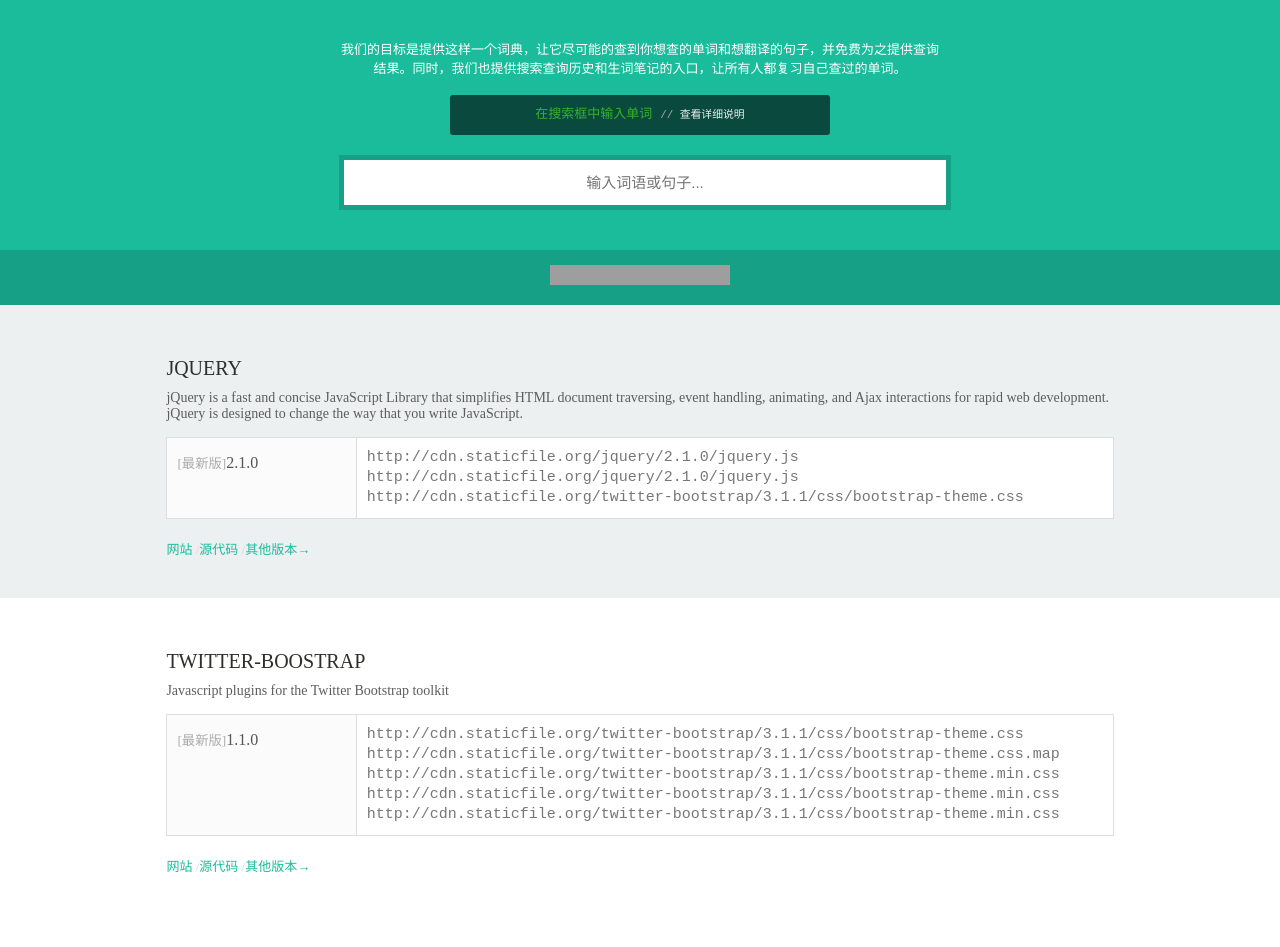
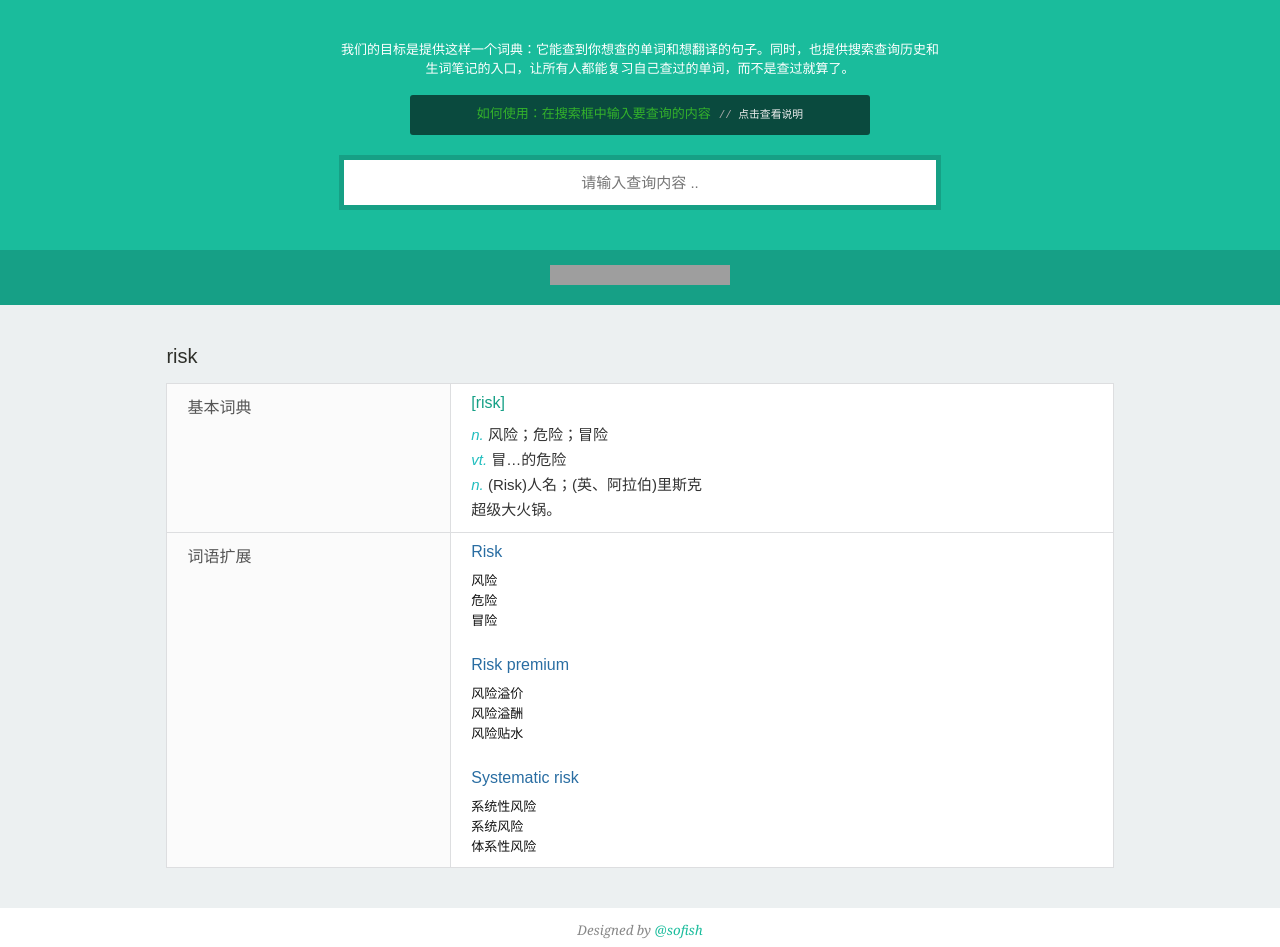
Before and after one commit to wangjun/Kill_Words, a plain HTML site: page index.html in a window 1280 px wide. Shown: the part 83-1030 px from the top of the page. Drawn offline with Linux system fonts and the light colour scheme; grey boxes are pictures that could not be loaded.

Commit message:
Complete the mainly part of UI

```diff
--- a/index.html
+++ b/index.html
@@ -1,12 +1,12 @@
 <!DOCTYPE html>
-<html>
+<html ng-app="app">
 <head>
-    <title>开放静态文件 CDN - 为开源库提供稳定、快速的免费 CDN 服务</title>
+    <title>多引擎词典查询 - 记录查询历史，复习生词，推荐学习资源</title>
     <meta name="viewport" content="width=device-width initial-scale=1.0 maximum-scale=1.0"/>
     <meta charset="utf-8"/>
     <link rel="stylesheet" href="static/css/style.css"/>
 </head>
-<body>
+<body ng-controller="fetchData">
     <div class="head">
         <div id="header">
             <a href="staticfile.org" id="title">Kill Words 词典</a>
@@ -17,13 +17,13 @@
             </ul>
         </div>
         <div id="purpose">
-            <p>我们的目标是提供这样一个词典，让它尽可能的查到你想查的单词和想翻译的句子，并免费为之提供查询结果。同时，我们也提供搜索查询历史和生词笔记的入口，让所有人都复习自己查过的单词。</p>
-        <pre>在搜索框中输入单词 <small>// <a href="https://github.com/staticfile/cli#readme">查看详细说明</a></small></pre>
+            <p>我们的目标是提供这样一个词典：它能查到你想查的单词和想翻译的句子。同时，也提供搜索查询历史和生词笔记的入口，让所有人都能复习自己查过的单词，而不是查过就算了。</p>
+        <pre>如何使用：在搜索框中输入要查询的内容 <small>// <a href="https://github.com/staticfile/cli#readme">点击查看说明</a></small></pre>
         </div>
-        <div id="search"><input type="text" placeholder="输入词语或句子..." autofocus=""/></div>
+        <div id="search"><input type="text" placeholder="请输入查询内容 .." autofocus autocomplete="off"/></div>
         <div class="gh-info">
-            <iframe ng-src="http://ghbtns.com/github-btn.html?user=staticfile&amp;repo=static&amp;type=watch&amp;count=true" allowtransparency="true" frameborder="0" height="20px" scrolling="0" width="85px" src="http://ghbtns.com/github-btn.html?user=staticfile&amp;repo=static&amp;type=watch&amp;count=true"></iframe>
-            <iframe ng-src="http://ghbtns.com/github-btn.html?user=staticfile&amp;repo=static&amp;type=fork&amp;count=true" allowtransparency="true" frameborder="0" scrolling="0" width="95" height="20" src="http://ghbtns.com/github-btn.html?user=staticfile&amp;repo=static&amp;type=fork&amp;count=true"></iframe>
+            <iframe ng-src="http://ghbtns.com/github-btn.html?user=sunivengg&amp;repo=Kill_Words&amp;type=watch&amp;count=true" allowtransparency="true" frameborder="0" height="20px" scrolling="0" width="85px" src="http://ghbtns.com/github-btn.html?user=sunivengg&amp;repo=Kill_Words&amp;type=watch&amp;count=true"></iframe>
+            <iframe ng-src="http://ghbtns.com/github-btn.html?user=sunivengg&amp;repo=Kill_Words&amp;type=fork&amp;count=true" allowtransparency="true" frameborder="0" scrolling="0" width="95" height="20" src="http://ghbtns.com/github-btn.html?user=sunivengg&amp;repo=Kill_Words&amp;type=fork&amp;count=true"></iframe>
         </div>
     </div>
     <div class="hot-libs">
@@ -37,62 +37,64 @@
     </div>
     <div class="libs">
         <div class="lib">
-            <h2>jquery</h2>
-            <p class="description">
-                jQuery is a fast and concise JavaScript Library that simplifies HTML document traversing, event handling, animating, and Ajax interactions for rapid web development. jQuery is designed to change the way that you write JavaScript.
-            </p>
+            <h2>risk</h2>
             <table>
                 <tbody>
                     <tr>
-                        <th><small>[最新版]</small>2.1.0</th>
+                        <th>基本词典</th>
                         <td>
-                            <pre>
-                                <code>http://cdn.staticfile.org/jquery/2.1.0/jquery.js</code>
-                                <code>http://cdn.staticfile.org/jquery/2.1.0/jquery.js</code>
-                                <code>http://cdn.staticfile.org/twitter-bootstrap/3.1.1/css/bootstrap-theme.css</code>
-                            </pre>
+                            <h5 class="pronounce">[risk]</h5>
+                            <ul class="meaning">
+                                <li><i>n. </i>风险；危险；冒险</li>
+                                <li><i>vt. </i>冒…的危险</li>
+                                <li><i>n. </i>(Risk)人名；(英、阿拉伯)里斯克</li>
+                                <li>超级大火锅。</li>
+                            </ul>
+                        </td>
+                    </tr>
+                    <tr>
+                        <th>词语扩展</th>
+                        <td>
+                            <ul class="extend">
+                                <h5>Risk</h5>
+                                <li>风险</li>
+                                <li>危险</li>
+                                <li>冒险</li>
+                            </ul>
+                            <ul class="extend">
+                                <h5>Risk premium</h5>
+                                <li>风险溢价</li>
+                                <li>风险溢酬</li>
+                                <li>风险贴水</li>
+                            </ul>
+                            <ul class="extend">
+                                <h5>Systematic risk</h5>
+                                <li>系统性风险</li>
+                                <li>系统风险</li>
+                                <li>体系性风险</li>
+                            </ul>
                         </td>
                     </tr>
                 </tbody>
             </table>
-            <ul class="lib-refference">
-                <li><a href="">网站</a> / </li>
-                <li><a href="">源代码</a> / </li>
-                <li><a href="">其他版本&rarr;</a></li>
-            </ul>
-        </div>
-        <div class="lib">
-            <h2>twitter-boostrap</h2>
-            <p class="description">
-                Javascript plugins for the Twitter Bootstrap toolkit
-            </p>
-            <table>
-                <tbody>
-                    <tr>
-                        <th><small>[最新版]</small>1.1.0</th>
-                        <td>
-                            <pre>
-                                <code>http://cdn.staticfile.org/twitter-bootstrap/3.1.1/css/bootstrap-theme.css</code>
-                                <code>http://cdn.staticfile.org/twitter-bootstrap/3.1.1/css/bootstrap-theme.css.map</code>
-                                <code>http://cdn.staticfile.org/twitter-bootstrap/3.1.1/css/bootstrap-theme.min.css</code>
-                                <code>http://cdn.staticfile.org/twitter-bootstrap/3.1.1/css/bootstrap-theme.min.css</code>
-                                <code>http://cdn.staticfile.org/twitter-bootstrap/3.1.1/css/bootstrap-theme.min.css</code>
-                            </pre>
-                        </td>
-                    </tr>
-                </tbody>
-            </table>
-            <ul class="lib-refference">
-                <li><a href="">网站</a> / </li>
-                <li><a href="">源代码</a> / </li>
-                <li><a href="">其他版本&rarr;</a></li>
-            </ul>
         </div>
     </div>
     <div id="footer">
-        <img src="static/image/qiniu.png" alt="七牛云存储"/>
-        <p><small>CDN 加速由七牛云存储提供</small></p>
-        <p><small>© Copyright 2014<a href="staticfile.org"><em>staticfile.org</em></a>.Built upon love</small></p>
+        <p><small>Designed by <a href="https://github.com/sofish">@sofish</a></small></p>
+        <p><small>© Copyright 2014<a href="https://github.com/sunivengg"><em> sunaiwen </em></a>.Built upon love.</small></p>
     </div>
+    <script>
+        (function(){
+            var url = 'http://fanyi.youdao.com/openapi.do?keyfrom=Kill-Words&key=679618694&type=data&doctype=jsonp&callback=getData&version=1.1&q=超级无聊';
+            var script = document.createElement('script');
+            script.setAttribute('src', url);
+            document.getElementsByClassName('head')[0].appendChild(script);
+            window.getData = function (obj){
+                console.log(
+                        obj
+                )
+            }
+        })();
+    </script>
 </body>
 </html>
--- a/static/css/style.less
+++ b/static/css/style.less
@@ -13,11 +13,13 @@
 body {
     margin: 0;
     min-height: 100%;
-    font-family: 400 0.875em/1.8 "Microsoft YaHei", "Hiragino Sans GB", "WenQuanYi Micro Hei", sans-serif;
+    font-family: "Microsoft YaHei", "Hiragino Sans GB", "WenQuanYi Micro Hei", sans-serif;
 }
 
-h2 {
-    text-transform: uppercase;
+h5 {
+    font-weight: normal;
+    font-size: 16px/@z;
+    margin: 0 0 10px 0/@z;
 }
 
 ul {
@@ -65,7 +67,11 @@
     width: 79.4%;
     margin: 0 auto;
     padding-top: 36px/@z;
-    &>a {
+    &:after {
+        .clearPrefix;
+    }
+}
+#title {
     float: left;
     font-size: 30px/@z;
     line-height: 30px/@z;
@@ -76,11 +82,8 @@
     2px 2px 0 rgb(66,66,66),
     3px 3px 2px rgba(0,0,0,0.2),
     3px 3px 1px rgba(0,0,0,0.1),
-        0px 0px 2px rgba(0,0,0,0.2);
-    }
-    &:after {
-        .clearPrefix;
-    }
+    0px 0px 2px rgba(0,0,0,0.2),
+    3px 3px 8px rgba(0,0,0,0.6);
 }
 #entrance {
     float: right;
@@ -99,13 +102,17 @@
     margin: 56px/@z auto 0;
     padding: 0 22%;
     pre {
-        width: 380px;
+        width: 90%;
+        max-width: 460px;
         margin: 18px/@z auto 0;
+        padding: 8px 0;
         text-align: center;
-        line-height: 40px;
+        line-height: 24px;
         background-color: #0A4A3E;
         border-radius: 3px;
         color: #34b22b;
+        white-space: pre-wrap;
+        word-wrap: break-word;
         small {
             color: #aaa
         }
@@ -122,16 +129,20 @@
     margin: 20px/@z auto 0;
     input {
         width: 100%;
+        box-sizing: border-box;
+        -webkit-box-sizing: border-box;
         font-size: 15px;
         border: 5px solid #16a085;
         border-radius: 0;
-//        height: 14px/@z;
         padding: 10px 0;
         line-height: 25px;
         text-align: center;
         color: #111;
         &:focus {
             outline: none;
+        }
+        &::-moz-placeholder {
+            color: #bbb;
         }
     }
 }
@@ -169,13 +180,13 @@
 }
 
 div.lib {
-    padding: 26px/@z 13% 40px/@z;
+    padding: 20px/@z 13% 40px/@z;
     background-color: #ECF0F1;
     &:nth-child(2n) {
         background-color: #FFFFFF;
     }
     h2 {
-        margin: 26px/@z 0 0 0;
+        margin: 20px/@z 0 0 0;
         color: #2e2f2a;
         font-size: 20px/@z;
         font-weight: normal;
@@ -192,54 +203,57 @@
         border: 1px solid #dddee0;
         background-color: #fff;
         border-collapse: collapse;
+        tr {
+            border-bottom: 1px solid #dddee0;
+            &:last-child {
+                border-bottom: 0;
+            }
+        }
         th,td{
             -webkit-box-sizing: border-box;
             box-sizing: border-box;
-            padding: 10px;
+            padding: 10px 20px;
         }
         th{
-            width: 20%;
+            width: 30%;
             color: #555;
-            line-height: 30px;
             font-weight: normal;
             vertical-align: text-top;
             background-color: #fbfbfb;
-            small {
-                color: #acacac
+        }
+        td{
+            width: 70%;
+            border-left: 1px solid #dddee0;
+            word-wrap: break-word;
+            &>h5 {
+                color: #16a086;
+            }
+            ul.meaning {
+                li {
+                    line-height: 25px;
+                }
+                font-size: 15px;
+                color: #333;
+                i {
+                    color: #21bebf;
                 }
             }
-        td{
-            width: 80%;
-            border-left: 1px solid #dddee0;
-            pre {
-                font-size: 0;
-                word-wrap: break-word;
-                white-space: pre-wrap;
+            ul.extend {
+                margin-top: 25px;
+                color: #121212;
+                font-size: 13px;
+                &:first-child {
+                    margin-top: 0;
                 }
-            code {
+                h5 {
+                    color: #296da2;
+                }
+                li {
                     line-height: 20px;
-                font-family: "Courier New", Courier, monospace;
-                color: #777;
-                font-size: 15px;
+                }
             }
         }
 
-    }
-    &:after {
-        .clearPrefix;
-    }
-}
-
-ul.lib-refference {
-    float: left;
-    font-size: 13px;
-    margin-top: 20px/@z;
-    li {
-        float: left;
-        color: #d8d4d7;
-        a {
-            color: #1ABC9C;
-        }
     }
     &:after {
         .clearPrefix;
@@ -251,18 +265,14 @@
     width: 30%;
     margin: 0 auto;
     text-align: center;
+    font-family:Georgia,serif;font-style:italic;
     img {
         width: 290px/@z;
         margin: 50px/@z auto 0;
     }
     p{
         color: #888;
-        &:first-child {
-            margin-top: 14px/@z;
-        }
-        &:nth-child(2) {
-            margin-top: 26px/@z;
-        }
+        margin: 10px/@z 0 0 0;
         a {
             color: #1ABC9C;
         }
@@ -271,3 +281,41 @@
         }
     }
 }
+
+@media all and (max-width: 768px) {
+    #header {
+        text-align: center;
+    }
+    #purpose, {
+        display: none;
+    }
+    #search {
+        width: 95%;
+        padding: 0 2.5%;
+    }
+    #title {
+        display: block;
+    }
+    #title, #entrance {
+        float: none;
+    }
+    #entrance {
+        margin-top: 10px;
+        li {
+            float: none;
+            display: inline-block;
+        }
+    }
+    div.lib {
+        padding-left: 2%;
+        padding-right: 2%;
+    }
+    #footer {
+        width: 90%;
+    }
+    th,td{
+        -webkit-box-sizing: border-box;
+        box-sizing: border-box;
+        padding: 10px 5px !important;
+    }
+}
```
Also changed, not shown: static/css/style.css, static/js/app.js (added). Lines whose indentation alone changed are shown as unchanged.
